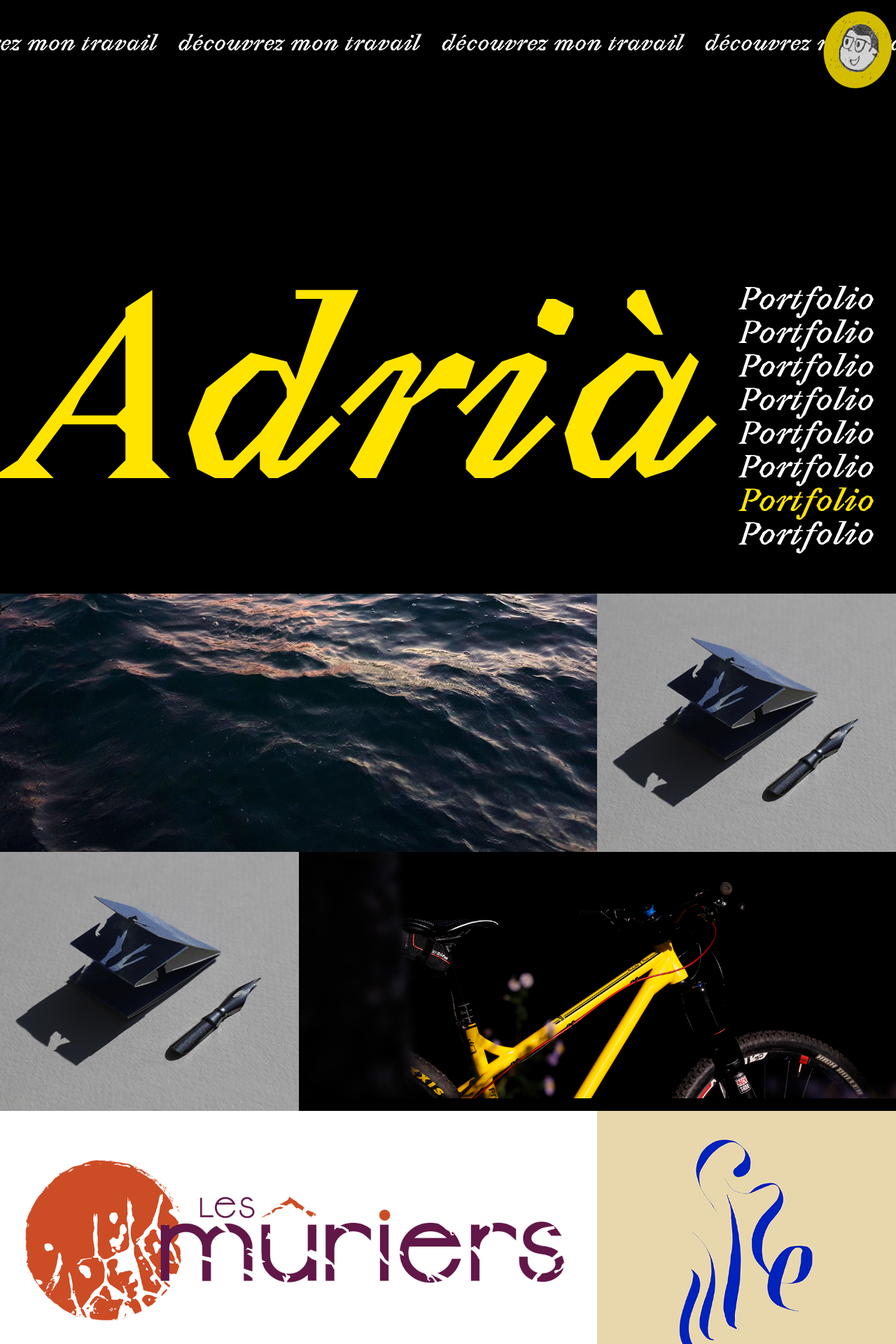
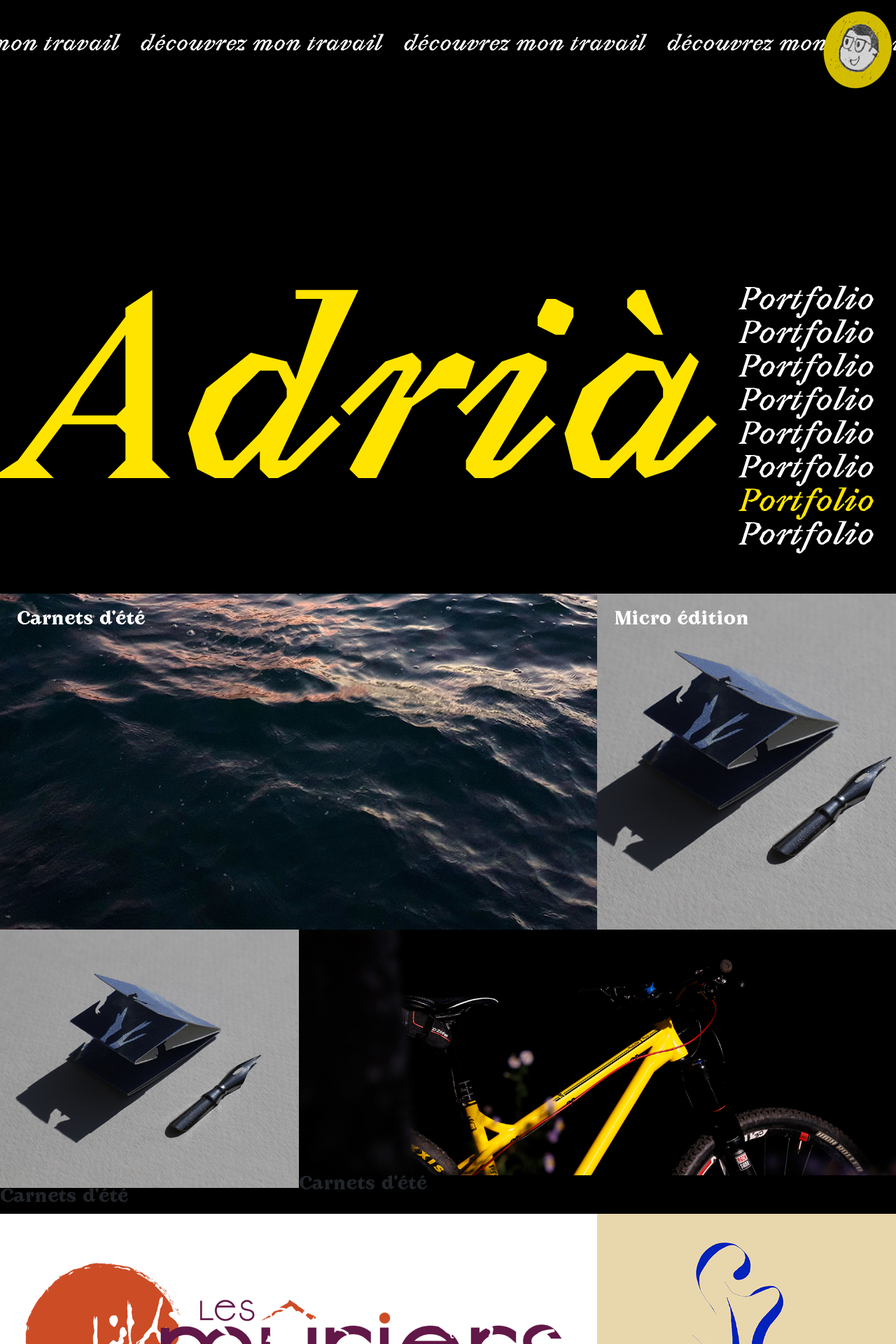
Before and after one commit to adria-sr/my-website, a PHP site: page / in a window 1280 px wide. Shown: the top 1920 px of the page at 70% size. Run offline with PHP 8.4, Linux system fonts and the light colour scheme; some web fonts are replaced.

Commit message:
le travail continue
worked on :
-footer
-project thumbnails
-add css consequently

```diff
--- a/css/global.css
+++ b/css/global.css
@@ -52,15 +52,15 @@
 }
 
 p, h1, h2, h3, h4, h5, h6, a, .avara {
-  font-family: "Avara_Bold", sans-serif;
+  font-family: "Avara_Bold", Georgia, serif;
 }
 
 i, .avara-italic {
-  font-family: "Avara_Bold Italic", sans-serif;
+  font-family: "Avara_Bold Italic", Georgia, serif;
 }
 
 b, .avara-black {
-  font-family: "Avara_Black", sans-serif;
+  font-family: "Avara_Black", Georgia, serif;
 }
 
 .jost {
@@ -74,6 +74,10 @@ em, .tonique {
 .huge {
   color: var(--tonique);
   font-size: 25vw;
+}
+
+.huge:hover {
+  color: #FFFFFFFF;
 }
 
 a {
@@ -227,3 +231,21 @@ a:hover {
 }
 
 /* end of marquee effect zone*/
+.thumbnail {
+  overflow: hidden;
+  background-position: center;
+  background-repeat: no-repeat;
+  background-size: auto 60vh;
+  height: 60vh;
+  cursor: pointer;
+  transition: background-size 0.5s;
+}
+
+.thumbnail:hover {
+  background-clip: border-box;
+  background-size: auto 65vh;
+  color: var(--tonique);
+  /* Safari 6.0 - 9.0
+  -webkit-filter: blur(5px);
+  filter: blur(5px);*/
+}
--- a/index.html
+++ b/index.html
@@ -66,41 +66,70 @@
   <main class="">
     <div class="container-fluid p-0">
       <div class="row g-0">
-        <div class="col-sm-8 ">
-          <img class="img-fluid" src="img/thumbnail-mer-new.jpg" alt="">
-
+        <div class="col-sm-8 text-white bg-image p-4 thumbnail" style="background-image: url(img/thumbnail-mer-new.jpg);">
+          <a href="projet-carnet-partie1.html">
+            <h4 class="avara-black">Carnets d'été</h4>
+          </a>
         </div>
-        <div class="col-sm-4">
-          <img class="img-fluid" src="img/thumbnail-micro.jpg" alt="">
+        <div class="col-sm-4 text-white bg-image p-4 thumbnail" style="background-image: url(img/thumbnail-micro.jpg);">
+          <a href="projet-carnet-partie1.html">
+            <h4 class="avara-black">
+              Micro édition </h4>
+          </a>
         </div>
         <div class="col-sm-4 ">
           <img class="img-fluid" src="img/thumbnail-micro.jpg" alt="">
-
+          <a href="projet-carnet-partie1.html">
+            <h4 class="avara-black">Carnets d'été</h4>
+          </a>
         </div>
         <div class="col-sm-8">
           <img class="img-fluid" src="img/thumbnail-bike.jpg" alt="">
+          <a href="projet-carnet-partie1.html">
+            <h4 class="avara-black">Carnets d'été</h4>
+          </a>
         </div>
         <div class="col-sm-8 bg-white">
           <img class="img-fluid" src="img/thumbnail-muriers.png" alt="">
-
+          <a href="projet-carnet-partie1.html">
+            <h4 class="avara-black">Carnets d'été</h4>
+          </a>
         </div>
         <div class="col-sm-4">
           <img class="img-fluid" src="img/thumbnail-music.jpg" alt="">
+          <a href="projet-carnet-partie1.html">
+            <h4 class="avara-black">Carnets d'été</h4>
+          </a>
         </div>
         <div class="col-sm-4">
           <img class="img-fluid" src="img/thumbnail-stenopes.jpg" alt="">
+          <a href="projet-carnet-partie1.html">
+            <h4 class="avara-black">Carnets d'été</h4>
+          </a>
         </div>
         <div class="col-sm-8 ">
           <img class="img-fluid" src="img/thumbnail-bus.jpg" alt="">
+          <a href="projet-carnet-partie1.html">
+            <h4 class="avara-black">Carnets d'été</h4>
+          </a>
         </div>
         <div class="col-sm-8 ">
           <img class="img-fluid" src="img/thumbnail-rouille.jpg" alt="">
+          <a href="projet-carnet-partie1.html">
+            <h4 class="avara-black">Carnets d'été</h4>
+          </a>
         </div>
         <div class="col-sm-4">
           <img class="img-fluid" src="img/thumbnail-bvm.jpg" alt="">
+          <a href="projet-carnet-partie1.html">
+            <h4 class="avara-black">Carnets d'été</h4>
+          </a>
         </div>
         <div class="col-sm-4">
           <img class="img-fluid" src="img/thumbnail-gravure.jpg" alt="">
+          <a href="projet-carnet-partie1.html">
+            <h4 class="avara-black">Carnets d'été</h4>
+          </a>
         </div>
         <div class="col-sm-8">
         </div>
@@ -112,16 +141,36 @@
   <footer class="text-white">
     <div class="container-fluid mt-4 p-0">
       <div class="marquee3k m-0 p-0" data-speed="4" data-reverse="false" data-pausable="yes">
-        <h1 style="font-size: 15em;"><i>Contact</i></h1>
+        <a href="contact.html">
+          <h1 style="font-size: 15em;"><i>Contact</i></h1>
+        </a>
       </div>
       <div class="marquee3k m-0 p-0" data-speed="2" data-pausable="yes">
         <p class="tonique">en recherche de stage</p>
       </div>
       <div class="text-center">
+        <div class="" style="height: 10vh;"> </div>
+        <div class="row g-0">
+          <div class="col-6">
+            <h1><a href="mentions-legales.html"><i>Mentions légales</i></a></h1>
+          </div>
+          <div class="col-6">
+            <h1><a href="archives.html"><i>Archives</i></a> <br>
+              <a href="archives.html"><i>Archives</i></a> <br>
+              <a href="archives.html"><i>Archives</i></a> <br>
+              <a href="archives.html"><i>Archives</i></a> <br>
+            </h1>
+          </div>
+        </div>
+      </div>
+      <div class="" style="height: 10vh;"></div>
+      <div class="text-center">
         <p> <a href="https://github.com/adria-sr">
-            <>
-          </a> by adrià soubias rabassa <br> ce site web est composé en <b>Avara</b>, dessinée
-          par Raphaël Bastide + contributions par Lucas Le Bihan + Wei Huang </p>
+            <b>
+              <>
+            </b>
+          </a> by adrià soubias rabassa <br> ce site web est composé en <a href="https://www.velvetyne.fr/fonts/avara/"><b>Avara</b></a>, dessinée
+          par Raphaël Bastide + Lucas Le Bihan + Wei Huang + Walid Bouchouchi</p>
       </div>
     </div>
   </footer>
```
